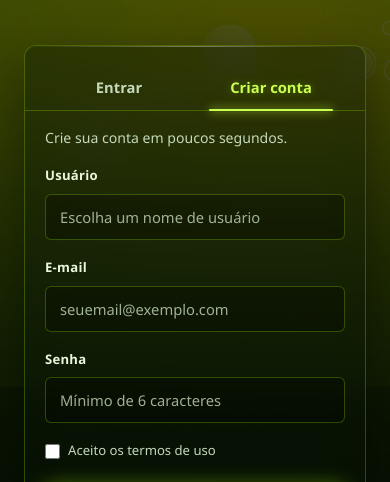
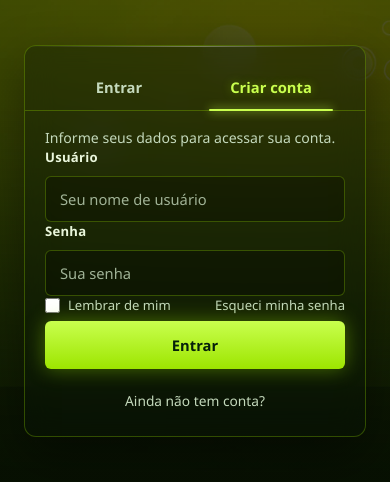
Before and after one commit to RamonSK1/Senai-Front-End, a plain HTML site: page login.html in a window 390 px wide. Both pictures are taken after a click on the link "Cadastre-se". Shown: the part 348-830 px from the top of the page. Drawn offline with nearby package versions, Linux system fonts and the light colour scheme.

Commit message:
Aterações para o jquery

```diff
--- /dev/null
+++ b/js/jquery-script.js
@@ -0,0 +1,10 @@
+//efeito de esconder formulário de cadastro
+$(document).ready(function(){
+
+    $("#botao-cadastrar").click(function(){
+
+        $("#form-cadastrar").slideToggle("slow");
+        $("#section-login").slideToggle("slow");
+        $("#botao-cadastrar").hide();
+    });
+});
--- a/login.html
+++ b/login.html
@@ -28,7 +28,7 @@
 
       <span style="flex:1;"></span>
 
-      <a class="btn-ghost" href="index.html">← Voltar a loja</a>
+      <a class="btn-ghost" href="index.html">← Voltar à loja</a>
 
     </div>
   </nav>
@@ -52,7 +52,7 @@
         </div>
 
         <!-- ---------- FORM DE LOGIN ---------- -->
-        <form class="auth-form active" data-form="login" onsubmit="event.preventDefault(); login();">
+        <form class="auth-form active" id="section-login" data-form="login" onsubmit="event.preventDefault(); login();">
           <p class="auth-form-lead">Informe seus dados para acessar sua conta.</p>
 
           <div class="field">
@@ -77,12 +77,12 @@
 
           <p class="auth-switch">
             Ainda não tem conta?
-            <a href="#" data-goto="cadastro">Cadastre-se</a>
+            <a href="#" id="botao-cadastrar" data-goto="cadastro">Cadastre-se</a>
           </p>
         </form>
 
         <!-- ---------- FORM DE CADASTRO ---------- -->
-        <form class="auth-form" data-form="cadastro" onsubmit="event.preventDefault(); cadastro();">
+        <form class="auth-form" id="form-cadastrar" data-form="cadastro" onsubmit="event.preventDefault(); cadastro();">
           <p class="auth-form-lead">Crie sua conta em poucos segundos.</p>
 
           <div class="field">
@@ -129,6 +129,10 @@
     </div>
   </footer>
 
+  <!-- jQuery (efeito slideToggle do form de cadastro) -->
+  <script src="https://code.jquery.com/jquery-3.7.1.min.js"></script>
+  <script src="js/jquery-script.js"></script>
+
   <!-- Bootstrap Bundle (JS + Popper) -->
   <script src="https://cdn.jsdelivr.net/npm/bootstrap@5.3.3/dist/js/bootstrap.bundle.min.js"></script>
   <script src="js/script.js"></script>
```
